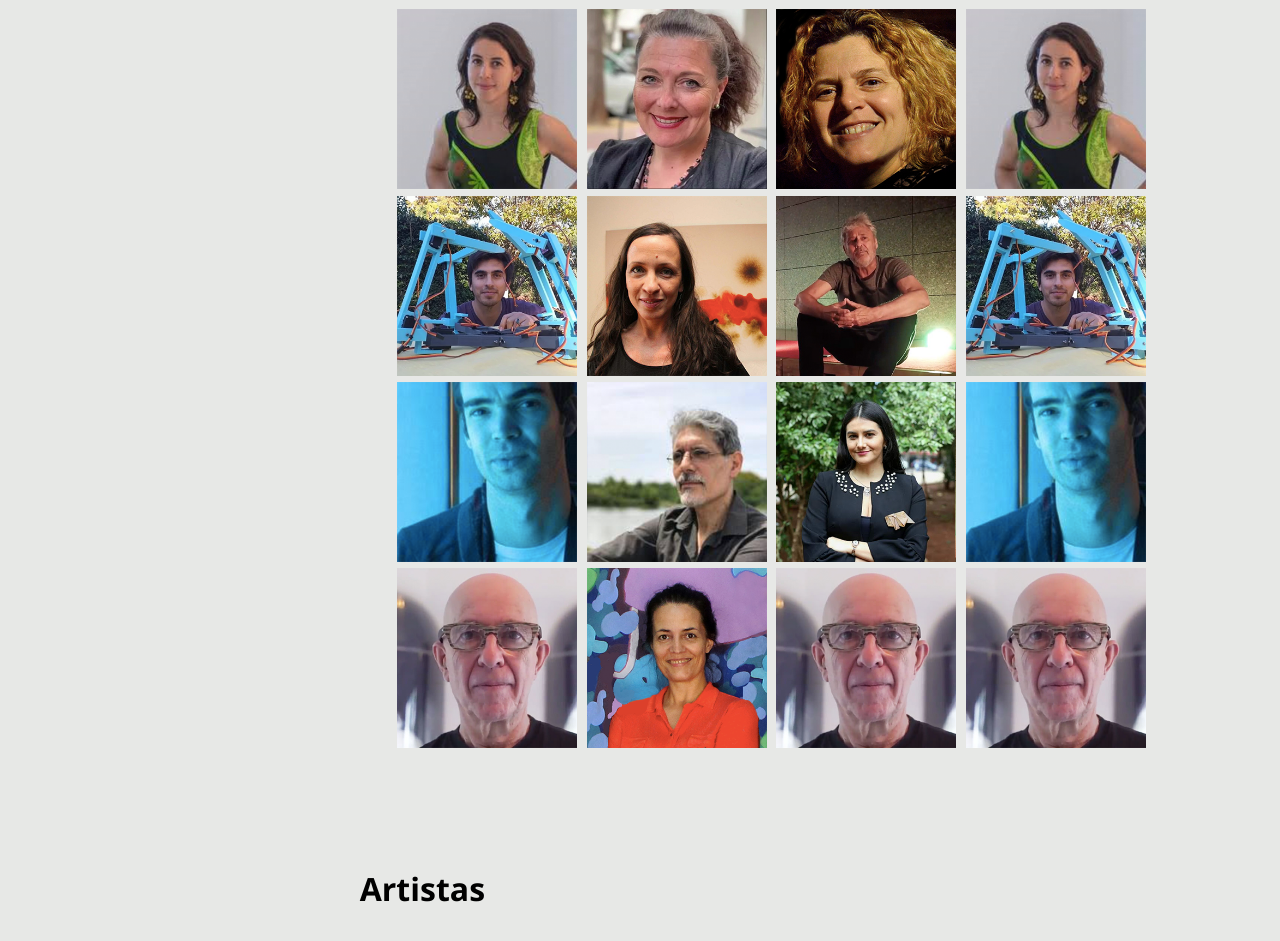
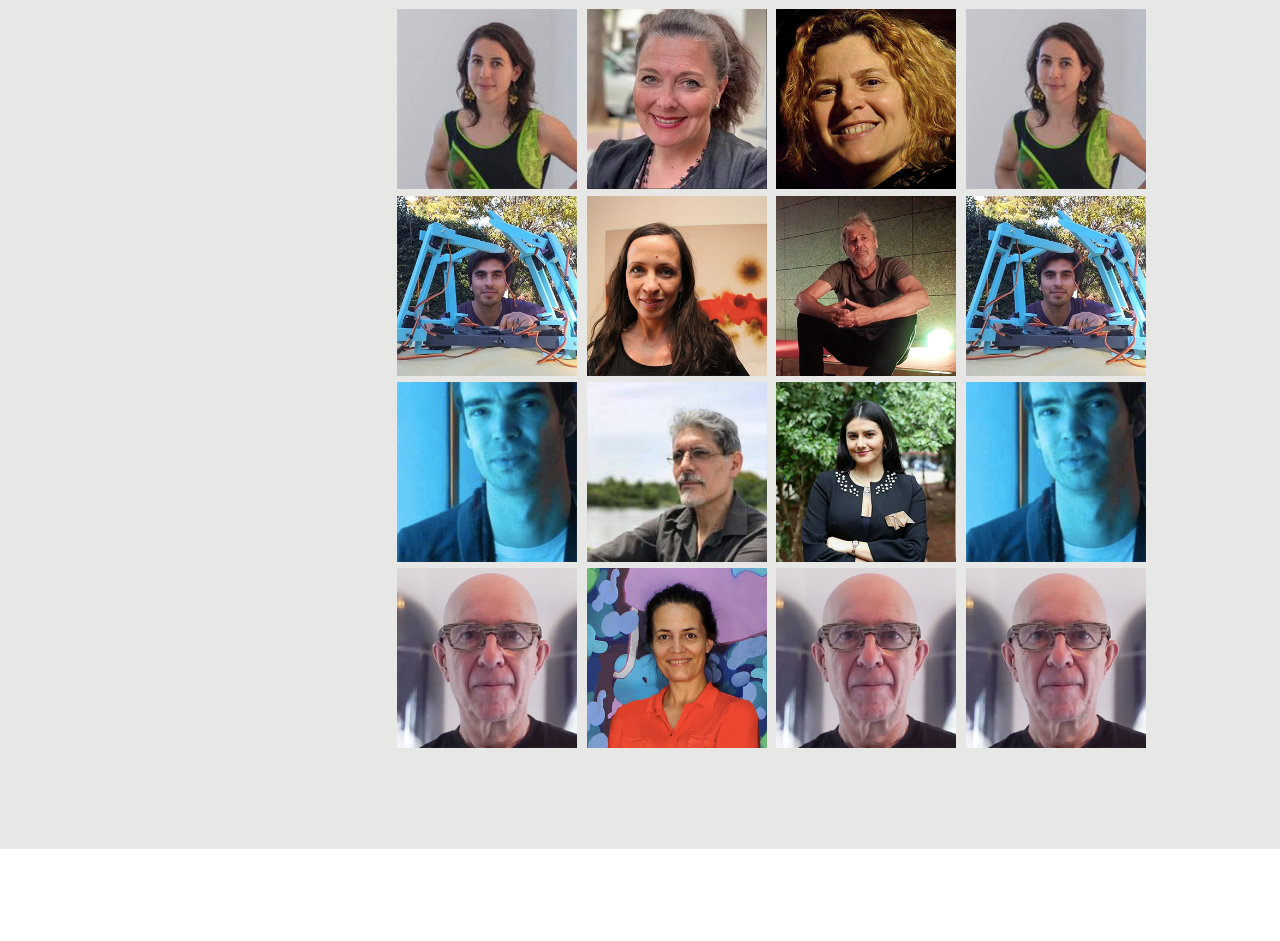
Before and after one commit to 1risS/bioarte, a Gatsby site: page /exhibicion in a window 1280 px wide. Shown: the part 866-1807 px from the top of the page. After the commit the page ends 1715 px from the top, so only its background shows below. Built offline with nearby package versions, Linux system fonts and the light colour scheme; Gatsby itself is replaced by a stand-in of ours.

Commit message:
remocion texto Artistas en la pagina de exhibicion

```diff
--- a/src/pages/exhibicion/index.js
+++ b/src/pages/exhibicion/index.js
@@ -80,18 +80,6 @@ const Texto = styled.div`
   color: white;
   align-self: center;
   margin-top: 12rem;
-  /*line-height: initial;*/
-`
-
-const TextoArt = styled.div`
-  font-family: ${props => props.theme.fontFamily};
-  font-size: 2rem;
-  font-weight: bold;
-  color: black;
-  margin-top: 5rem;
-  display: flex;
-  margin-right: 34%;
-  justify-content: center;
   /*line-height: initial;*/
 `
 
@@ -370,7 +358,7 @@ const ExhibicionPage = () => {
             </RowPairs>
           </RowContainer>
         </ArtistasContainer>
-        <TextoArt>Artistas</TextoArt>
+
         <BioContainer></BioContainer>
       </C>
     </Layout>
```
